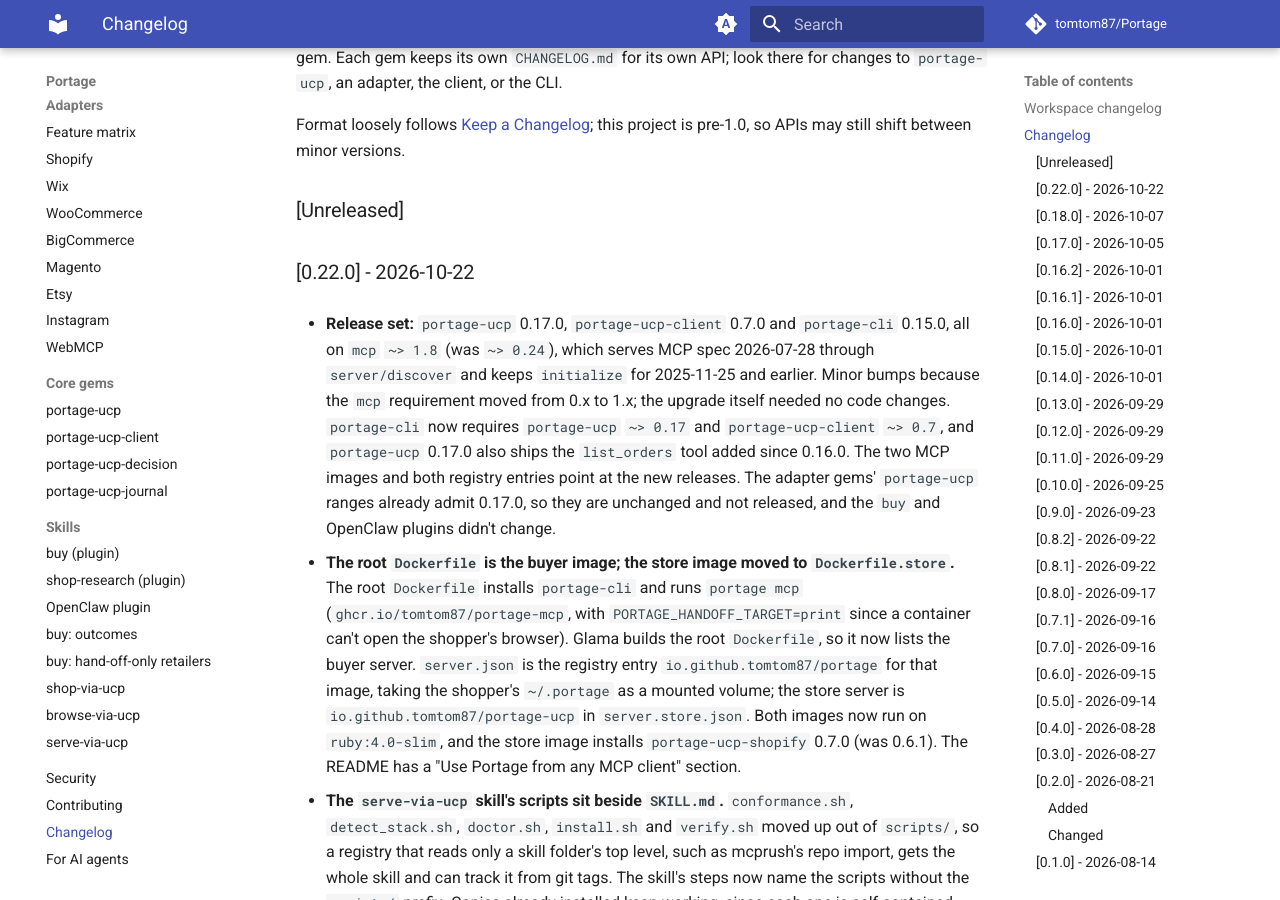
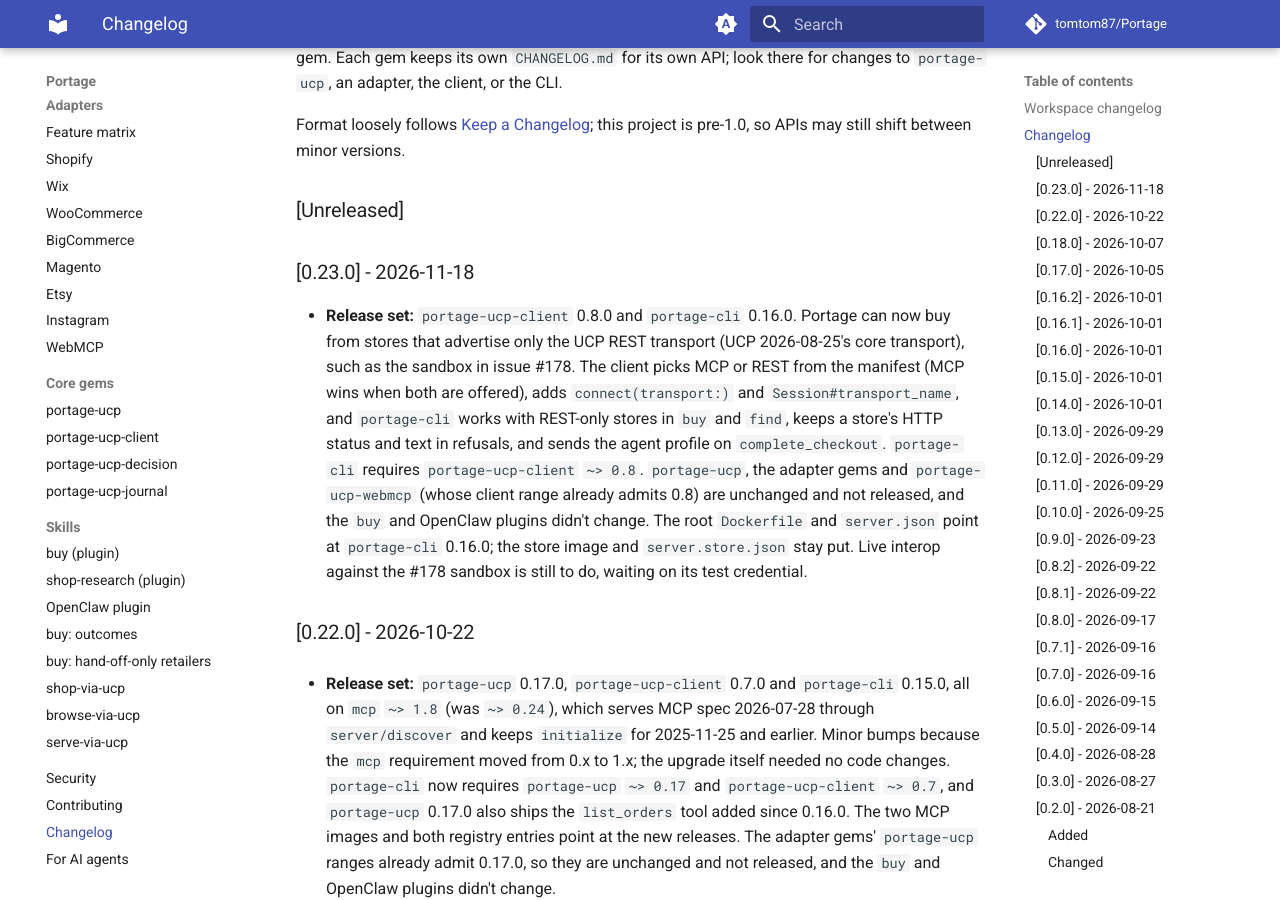
Before and after one commit to tomtom87/Portage, an MkDocs documentation site: the page built from docs/changelog.md, in a window 1280 px wide and 900 px high, scrolled down 915 px. Built offline with MkDocs 1.6.1 and Material for MkDocs 9.7.7, drawn with Linux system fonts in a browser that asks for light colours; comment, search, counter and statistics services are not loaded.

Commit message:
Release set 0.23.0

```diff
--- a/CHANGELOG.md
+++ b/CHANGELOG.md
@@ -8,6 +8,10 @@ Format loosely follows [Keep a Changelog](https://keepachangelog.com/en/1.0.0/);
 this project is pre-1.0, so APIs may still shift between minor versions.
 
 ## [Unreleased]
+
+## [0.23.0] - 2026-11-18
+
+- **Release set:** `portage-ucp-client` 0.8.0 and `portage-cli` 0.16.0. Portage can now buy from stores that advertise only the UCP REST transport (UCP 2026-08-25's core transport), such as the sandbox in issue #178. The client picks MCP or REST from the manifest (MCP wins when both are offered), adds `connect(transport:)` and `Session#transport_name`, and `portage-cli` works with REST-only stores in `buy` and `find`, keeps a store's HTTP status and text in refusals, and sends the agent profile on `complete_checkout`. `portage-cli` requires `portage-ucp-client` `~> 0.8`. `portage-ucp`, the adapter gems and `portage-ucp-webmcp` (whose client range already admits 0.8) are unchanged and not released, and the `buy` and OpenClaw plugins didn't change. The root `Dockerfile` and `server.json` point at `portage-cli` 0.16.0; the store image and `server.store.json` stay put. Live interop against the #178 sandbox is still to do, waiting on its test credential.
 
 ## [0.22.0] - 2026-10-22
 
```
Also changed, not shown: docs/plans/ucp-rest-transport.md (+3 -2 lines).
